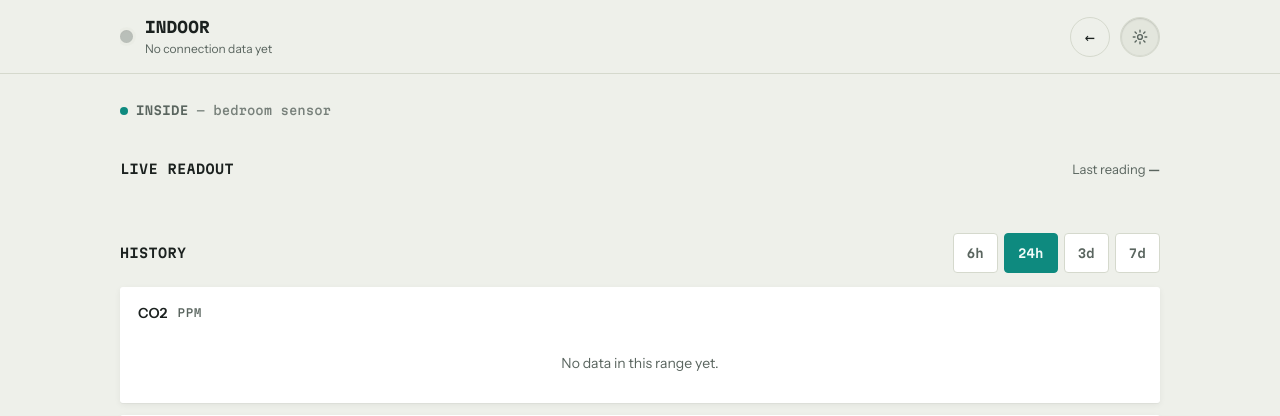
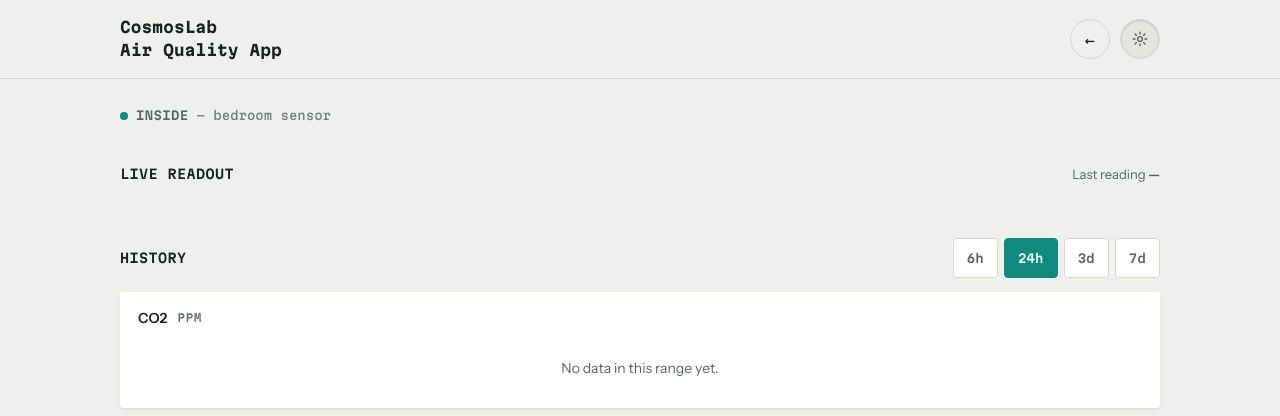
Before and after one commit to ncrosty58/apollo-air1-dashboard, a Flask app: page /indoor in a window 1280 px wide. Shown: the top 416 px of the page. Run offline with Flask 3, Linux system fonts and the light colour scheme; data that the repository does not hold is empty.

Commit message:
Consistent header branding; drop the connection lamp
Upper-left header text now reads "CosmosLab / Air Quality App" on
every page (Basic/Technical/Indoor/Forecast), replacing the four
different per-page device names. Also removes the connection lamp +
"Online now"/"Asleep" status text -- not needed there.

Cleaned up the now-dead code behind it: dashboard.js's and
technical.js's lamp-polling functions did nothing else, so they're
gone entirely; indoor.js's equivalent kept its sleep-toggle/
calibration-offset sync but dropped the lamp lines. Removed the
unused .lamp, .device-sub, and .device-name-block CSS along with it.

Co-Authored-By: Claude Sonnet 5 <noreply@anthropic.com>

```diff
--- a/static/indoor.js
+++ b/static/indoor.js
@@ -218,19 +218,6 @@
       if (!res.ok) throw new Error("request failed");
       const s = await res.json();
 
-      const lamp = document.getElementById("lamp");
-      const connStatus = document.getElementById("conn-status");
-      if (s.online) {
-        lamp.setAttribute("data-state", "mqtt");
-        connStatus.textContent = "Online now";
-      } else if (s.status_seen_at) {
-        lamp.setAttribute("data-state", "offline");
-        connStatus.textContent = `Asleep — last seen ${timeAgo(s.status_seen_at)}`;
-      } else {
-        lamp.setAttribute("data-state", "stale");
-        connStatus.textContent = "No connection data yet";
-      }
-
       const rocker = document.getElementById("rocker-sleep");
       rocker.setAttribute("aria-pressed", String(!!s.prevent_sleep));
 
--- a/static/style.css
+++ b/static/style.css
@@ -141,7 +141,7 @@
     background: var(--panel);
     border-bottom: 1px solid var(--hairline);
   }
-  /* Never wraps, on any page, at any width: device-id (branding + status) is
+  /* Never wraps, on any page, at any width: device-id (the brand lockup) is
      the one flexible/sacrificial side (flex: 1 1 auto, shrinks and clips via
      overflow: hidden well before it would wrap); header-controls (the actual
      buttons -- back, mode toggle, gear) holds its natural size (flex: none)
@@ -152,33 +152,15 @@
     display: flex; align-items: center; justify-content: space-between; gap: 16px; flex-wrap: nowrap;
   }
   /* min-width: 0 lets this shrink below its text's natural width instead of
-     forcing .faceplate-inner wider -- needed for .device-sub's ellipsis
-     (below) to actually engage instead of just sitting unused. overflow:
-     hidden is the last-resort clip guard if even the ellipsized subtitle
-     plus the full device name can't both fit. */
-  .device-id { display: flex; align-items: center; gap: 12px; flex-wrap: nowrap; min-width: 0; flex: 1 1 auto; overflow: hidden; }
-  .lamp {
-    width: 13px; height: 13px; border-radius: 50%; flex: none;
-    box-shadow: var(--shadow-inset), 0 0 0 3px var(--panel-sunken);
-    position: relative;
+     forcing .faceplate-inner wider; overflow: hidden is the last-resort clip
+     guard on top of that. Same "CosmosLab / Air Quality App" lockup on every
+     page (Basic/Technical/Indoor/Forecast), so there's nothing page-specific
+     left to fit in here. */
+  .device-id { min-width: 0; flex: 1 1 auto; overflow: hidden; }
+  .device-name {
+    font-family: var(--font-mono); font-weight: 700; font-size: 0.95rem;
+    letter-spacing: 0.01em; line-height: 1.3;
   }
-  .lamp::after {
-    content: ""; position: absolute; inset: -5px; border-radius: 50%;
-    background: radial-gradient(circle, var(--lamp-color, transparent) 0%, transparent 70%);
-    opacity: 0.5;
-  }
-  .lamp[data-state="mqtt"] { --lamp-color: #4a8fe0; background: #4a8fe0; }
-  .lamp[data-state="offline"] { --lamp-color: transparent; background: var(--ink-dim); opacity: 0.7; }
-  .lamp[data-state="stale"] { --lamp-color: transparent; background: var(--ink-dim); opacity: 0.35; }
-  .lamp.pulse-once { animation: lampin 900ms ease-out; }
-  @keyframes lampin { 0% { transform: scale(0.4); opacity: 0; } 60% { transform: scale(1.15); } 100% { transform: scale(1); opacity: 1; } }
-
-  .device-name-block { display: flex; flex-direction: column; gap: 2px; min-width: 0; }
-  .device-name { font-family: var(--font-mono); font-weight: 700; font-size: 0.95rem; letter-spacing: 0.01em; }
-  /* Connection status text ("Asleep — last seen 3 hours ago") can run long --
-     clipped rather than wrapped or forcing the header wider, since the lamp
-     dot already carries the same state at a glance. */
-  .device-sub { font-size: 0.75rem; color: var(--ink-dim); overflow: hidden; text-overflow: ellipsis; white-space: nowrap; max-width: 46vw; }
 
   .header-controls { display: flex; align-items: center; gap: 10px; flex-wrap: nowrap; flex: none; }
 
@@ -233,14 +215,7 @@
   @media (max-width: 480px) {
     .faceplate-inner { gap: 10px; }
     .header-controls { gap: 6px; }
-    .device-id { gap: 8px; }
     .mode-rail button { padding: 12px 10px; }
-  }
-  /* Below this, drop the connection-status subtitle entirely rather than
-     lean harder on the ellipsis -- the lamp dot alone still carries the
-     same state, and the device name reads better whole than clipped. */
-  @media (max-width: 380px) {
-    .device-sub { display: none; }
   }
 
   .settings-backdrop {
@@ -534,8 +509,8 @@
 .rack-foot .outside-discussion:empty { display: none; }
 .rack-foot-links { display: flex; gap: 8px; flex-wrap: wrap; flex: none; margin-left: auto; }
 /* "Updated Xm ago" freshness stamp, sitting at the left of the foot with the
-   links pushed to the right (margin-left:auto above). Recomputed on each poll,
-   like the connection lamp's "last seen" -- it doesn't tick between fetches. */
+   links pushed to the right (margin-left:auto above). Recomputed on each
+   poll -- it doesn't tick between fetches. */
 .rack-updated { font-size: 0.75rem; color: var(--ink-dim); font-variant-numeric: tabular-nums; }
 .rack-updated:empty { display: none; }
 
--- a/templates/forecast.html
+++ b/templates/forecast.html
@@ -25,7 +25,7 @@
 <div class="faceplate">
   <div class="faceplate-inner">
     <div class="device-id">
-      <span class="device-name">FORECAST</span>
+      <span class="device-name">CosmosLab<br>Air Quality App</span>
     </div>
     <div class="header-controls">
       <a class="pill-link icon-pill" href="/" aria-label="Back to dashboard" title="Back to dashboard">←</a>
--- a/templates/index.html
+++ b/templates/index.html
@@ -26,11 +26,7 @@
 <div class="faceplate">
   <div class="faceplate-inner">
     <div class="device-id">
-      <span class="lamp pulse-once" id="lamp" data-state="mqtt" role="img" aria-label="Connection status"></span>
-      <div class="device-name-block">
-        <span class="device-name">APOLLO AIR-1</span>
-        <span class="device-sub" id="device-sub"><span id="conn-status" aria-live="polite">Connecting…</span></span>
-      </div>
+      <span class="device-name">CosmosLab<br>Air Quality App</span>
     </div>
     <div class="header-controls">
       <div class="settings-rail mode-rail" id="mode-rail" role="tablist" aria-label="Location mode">
--- a/templates/indoor.html
+++ b/templates/indoor.html
@@ -25,11 +25,7 @@
 <div class="faceplate">
   <div class="faceplate-inner">
     <div class="device-id">
-      <span class="lamp pulse-once" id="lamp" data-state="mqtt" role="img" aria-label="Connection status"></span>
-      <div class="device-name-block">
-        <span class="device-name">INDOOR</span>
-        <span class="device-sub" id="device-sub"><span id="conn-status" aria-live="polite">Connecting…</span></span>
-      </div>
+      <span class="device-name">CosmosLab<br>Air Quality App</span>
     </div>
     <div class="header-controls">
       <a class="pill-link icon-pill" href="/" aria-label="Back to dashboard" title="Back to dashboard">←</a>
--- a/templates/technical.html
+++ b/templates/technical.html
@@ -25,11 +25,7 @@
 <div class="faceplate">
   <div class="faceplate-inner">
     <div class="device-id">
-      <span class="lamp pulse-once" id="lamp" data-state="mqtt" role="img" aria-label="Connection status"></span>
-      <div class="device-name-block">
-        <span class="device-name">OUTDOOR</span>
-        <span class="device-sub" id="device-sub"><span id="conn-status" aria-live="polite">Connecting…</span></span>
-      </div>
+      <span class="device-name">CosmosLab<br>Air Quality App</span>
     </div>
     <div class="header-controls">
       <a class="pill-link icon-pill" href="/" aria-label="Back to dashboard" title="Back to dashboard">←</a>
```
Also changed, not shown: static/dashboard.js (+0 -25 lines), static/technical.js (+0 -25 lines).
